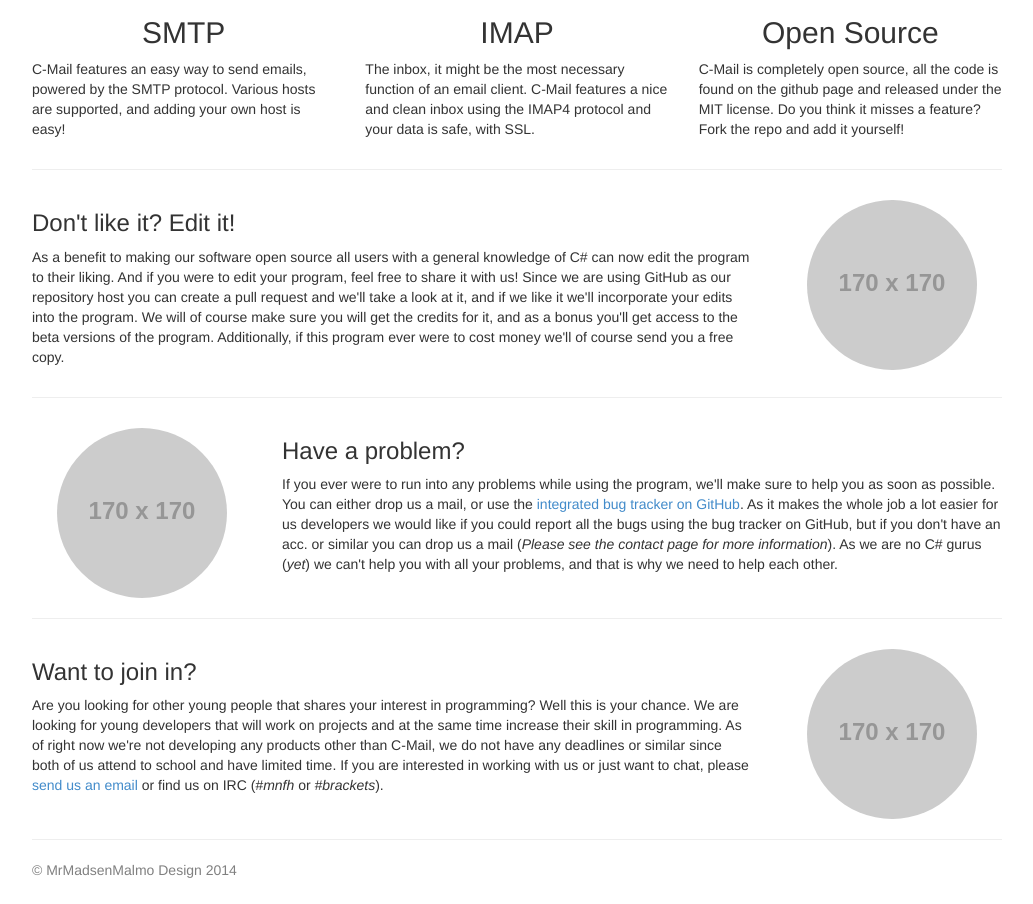
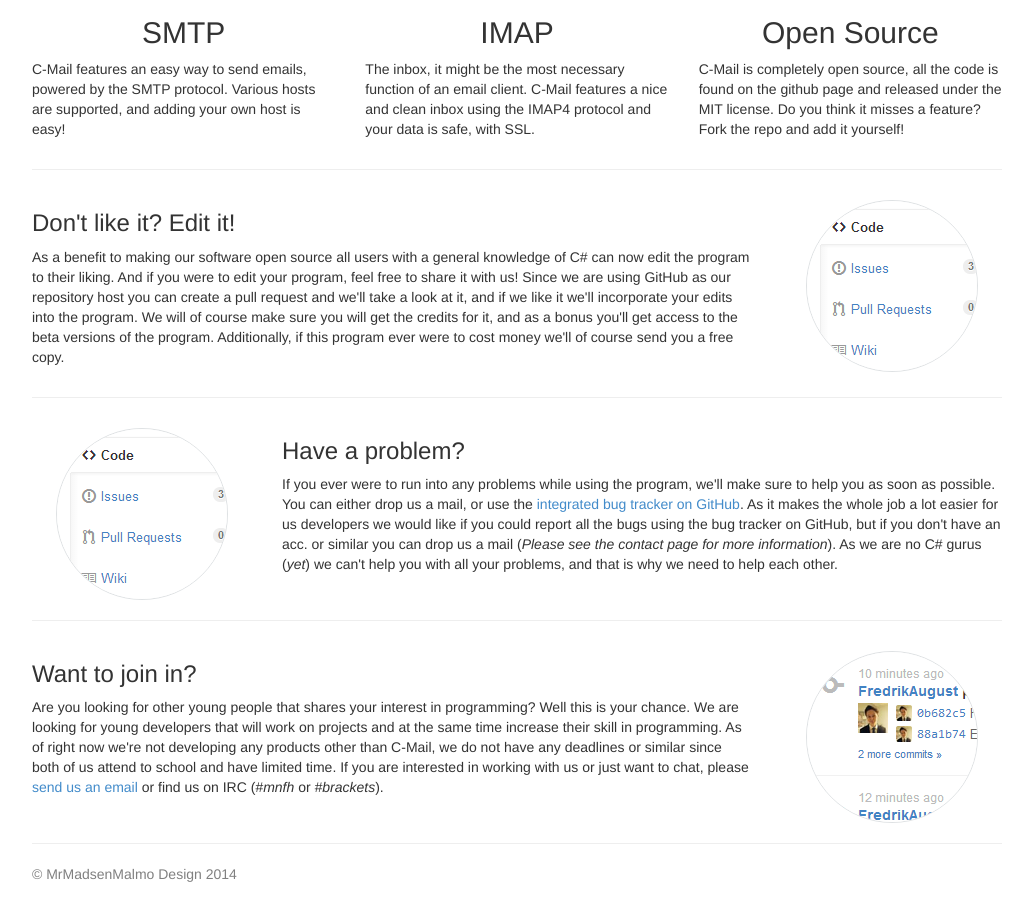
Before and after one commit to FredrikAugust/C-Mail-Website, a PHP site: page / in a window 1280 px wide. Shown: the part 485-1389 px from the top of the page, without its empty margins (123-1156 px from the left). Before the commit the page ends 1363 px from the top, so only its background shows below. Run offline with PHP 8.4, Linux system fonts and the light colour scheme; grey boxes labelled with a size stand in for pictures from a placeholder-image service; some libraries are stand-ins or nearby versions.

Commit message:
Added pictures to desc

```diff
--- a/css/style.css
+++ b/css/style.css
@@ -27,7 +27,8 @@ div.jumbotron {
     font-size: 3.5em; }
 
 .detail-img {
-  margin: 10px auto 0 auto; }
+  margin: 10px auto 0 auto;
+  border: 1px solid rgba(189, 195, 199, 0.5); }
 
 /* Footer */
 .mmmdesign {
--- a/css/style.scss
+++ b/css/style.scss
@@ -44,6 +44,7 @@ div.jumbotron {
 
 .detail-img {
 	margin: 10px auto 0 auto;
+    border: 1px solid rgba(189, 195, 199,0.5);
 }
 
 /* Footer */
--- a/index.html
+++ b/index.html
@@ -77,19 +77,19 @@
                 	<p>As a benefit to making our software open source all users with a general knowledge of C# can now edit the program to their liking. And if you were to edit your program, feel free to share it with us! Since we are using GitHub as our repository host you can create a pull request and we'll take a look at it, and if we like it we'll incorporate your edits into the program. We will of course make sure you will get the credits for it, and as a bonus you'll get access to the beta versions of the program. Additionally, if this program ever were to cost money we'll of course send you a free copy.</p>
                 </div>
                 <div class="col-xs-3 clearfix">
-                	<img src="http://www.placehold.it/170x170" alt="Lipsum" class="img-responsive img-circle detail-img">
+                	<img src="img/desc1.png" alt="Lipsum" class="img-responsive img-circle detail-img">
                 </div>
             </div><hr>
             <div class="row">
             	<div class="col-xs-3 clearfix hidden-xs">
-                	<img src="http://www.placehold.it/170x170" alt="Lipsum" class="img-responsive img-circle detail-img">
+                	<img src="img/desc1.png" alt="Lipsum" class="img-responsive img-circle detail-img">
                 </div>
             	<div class="col-xs-9">
                 	<h3>Have a problem?</h3>
                 	<p>If you ever were to run into any problems while using the program, we'll make sure to help you as soon as possible. You can either drop us a mail, or use the <a href="https://github.com/Tijndagamer/C-Mail/issues">integrated bug tracker on GitHub</a>. As it makes the whole job a lot easier for us developers we would like if you could report all the bugs using the bug tracker on GitHub, but if you don't have an acc. or similar you can drop us a mail (<em>Please see the contact page for more information</em>). As we are no C# gurus (<em>yet</em>) we can't help you with all your problems, and that is why we need to help each other.</p>
                 </div>
                 <div class="col-xs-3 clearfix visible-xs">
-                	<img src="http://www.placehold.it/170x170" alt="Lipsum" class="img-responsive img-circle detail-img">
+                	<img src="img/desc2.png" alt="Lipsum" class="img-responsive img-circle detail-img">
                 </div>
             </div><hr>
             <div class="row">
@@ -98,7 +98,7 @@
                 	<p>Are you looking for other young people that shares your interest in programming? Well this is your chance. We are looking for young developers that will work on projects and at the same time increase their skill in programming. As of right now we're not developing any products other than C-Mail, we do not have any deadlines or similar since both of us attend to school and have limited time. If you are interested in working with us or just want to chat, please <a href="mailto:fredrik@mrmadsenmalmo.com">send us an email</a> or find us on IRC (<em>#mnfh</em> or <em>#brackets</em>).</p>
                 </div>
                 <div class="col-xs-3 clearfix">
-                	<img src="http://www.placehold.it/170x170" alt="Lipsum" class="img-responsive img-circle detail-img">
+                	<img src="img/desc3.png" alt="Lipsum" class="img-responsive img-circle detail-img">
                 </div>
             </div>
         </div>
```
Also changed, not shown: img/desc1.png (added), img/desc2.png (added), img/desc3.png (added).
